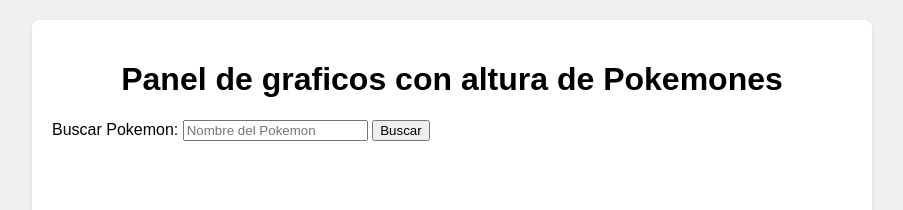
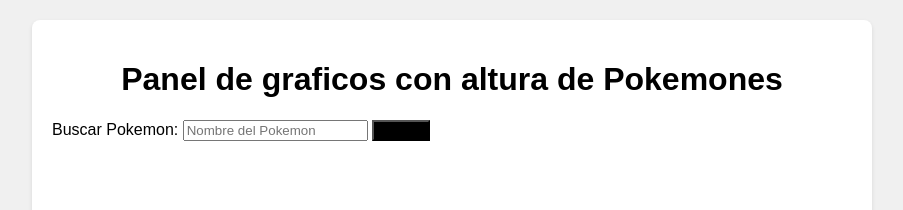
Before and after one commit to andresmora662/Dashboard-Pokemon, a website: page index.html in a window 1280 px wide. Shown: the top 210 px of the page, without its empty margins (188-1091 px from the left). Drawn offline with nearby package versions, Linux system fonts and the light colour scheme; no server answers.

Commit message:
commit 5

```diff
--- a/index.html
+++ b/index.html
@@ -12,7 +12,7 @@
     <div class="search-container">
       <label for="nombrePokemon">Buscar Pokemon:</label>
       <input type="text" id="nombrePokemon" placeholder="Nombre del Pokemon">
-      <button onclick="buscarPokemon()">Buscar</button>
+      <button class="boton" onclick="buscarPokemon()">Buscar</button>
     </div>
     <div class="contenedor-chart">
       <canvas id="pokemonChart"></canvas>
--- a/styles.css
+++ b/styles.css
@@ -21,3 +21,8 @@
   .contenedor-chart {
     margin-top: 20px;
   }
+
+  .boton {
+    background-color: black;
+
+  }
```
